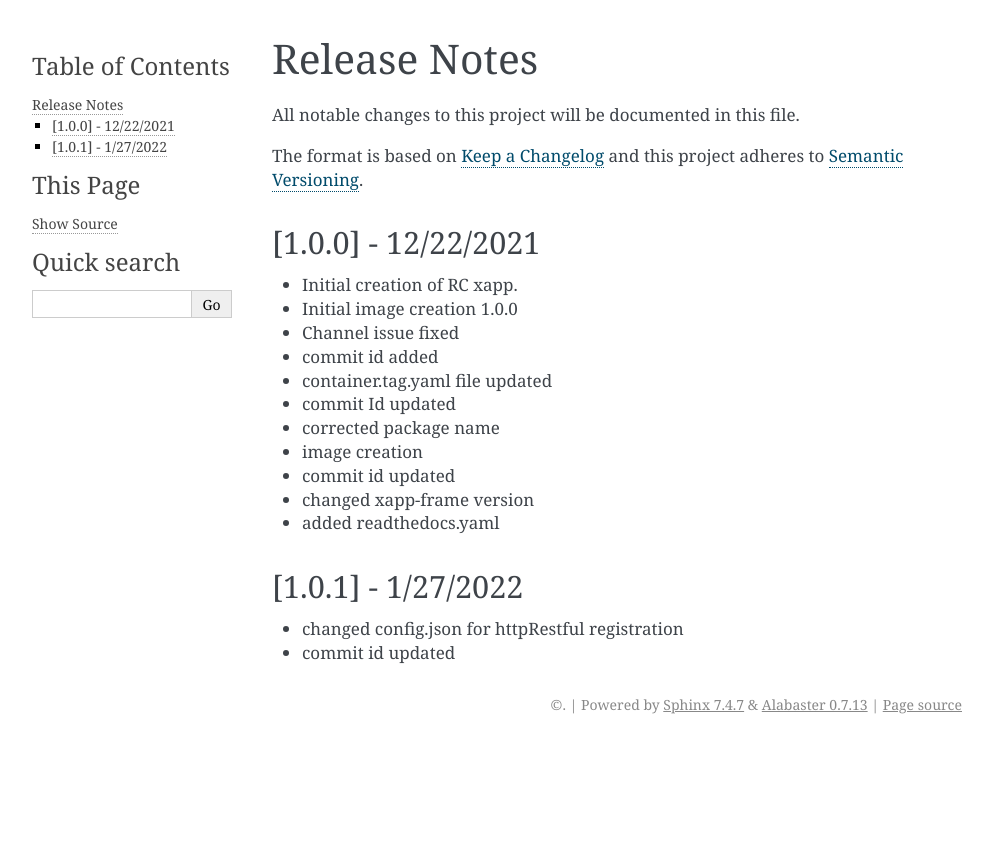
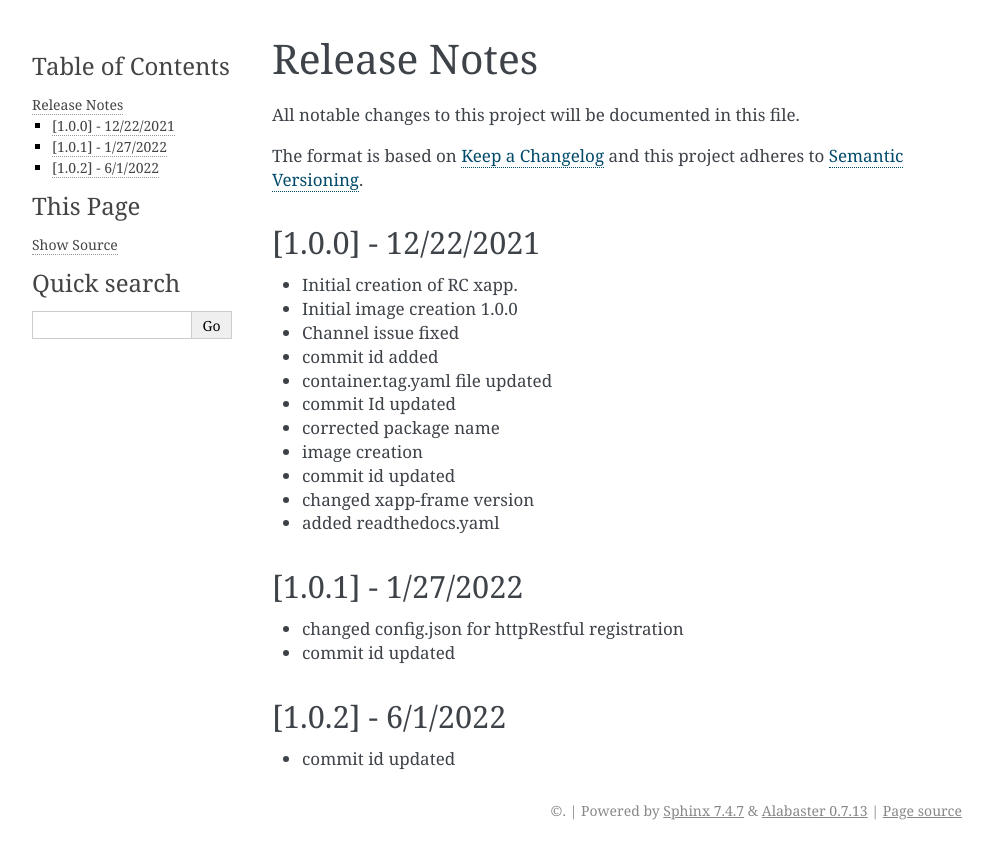
Before and after one commit to o-ran-sc/ric-app-rc, a Sphinx documentation site: the page built from docs/release-notes.rst, in a window 1280 px wide. Shown: the top 859 px of the page, without its empty margins (148-1141 px from the left). Built offline with Sphinx 7.4.7, drawn with Linux system fonts in a browser that asks for light colours.

Commit message:
commit id updated
Signed-off-by: rajalakshmisv <rajalakshmisv@gmail.com>
Change-Id: Ia663deb4aaabb7289d40b044582d833418bc8635

```diff
--- a/docs/release-notes.rst
+++ b/docs/release-notes.rst
@@ -38,3 +38,7 @@ and this project adheres to `Semantic Versioning <http://semver.org/>`__.
 * changed config.json for httpRestful registration
 
 * commit id updated
+
+[1.0.2] - 6/1/2022
+------------------
+* commit id updated
```
Also changed, not shown: 1 other file.
